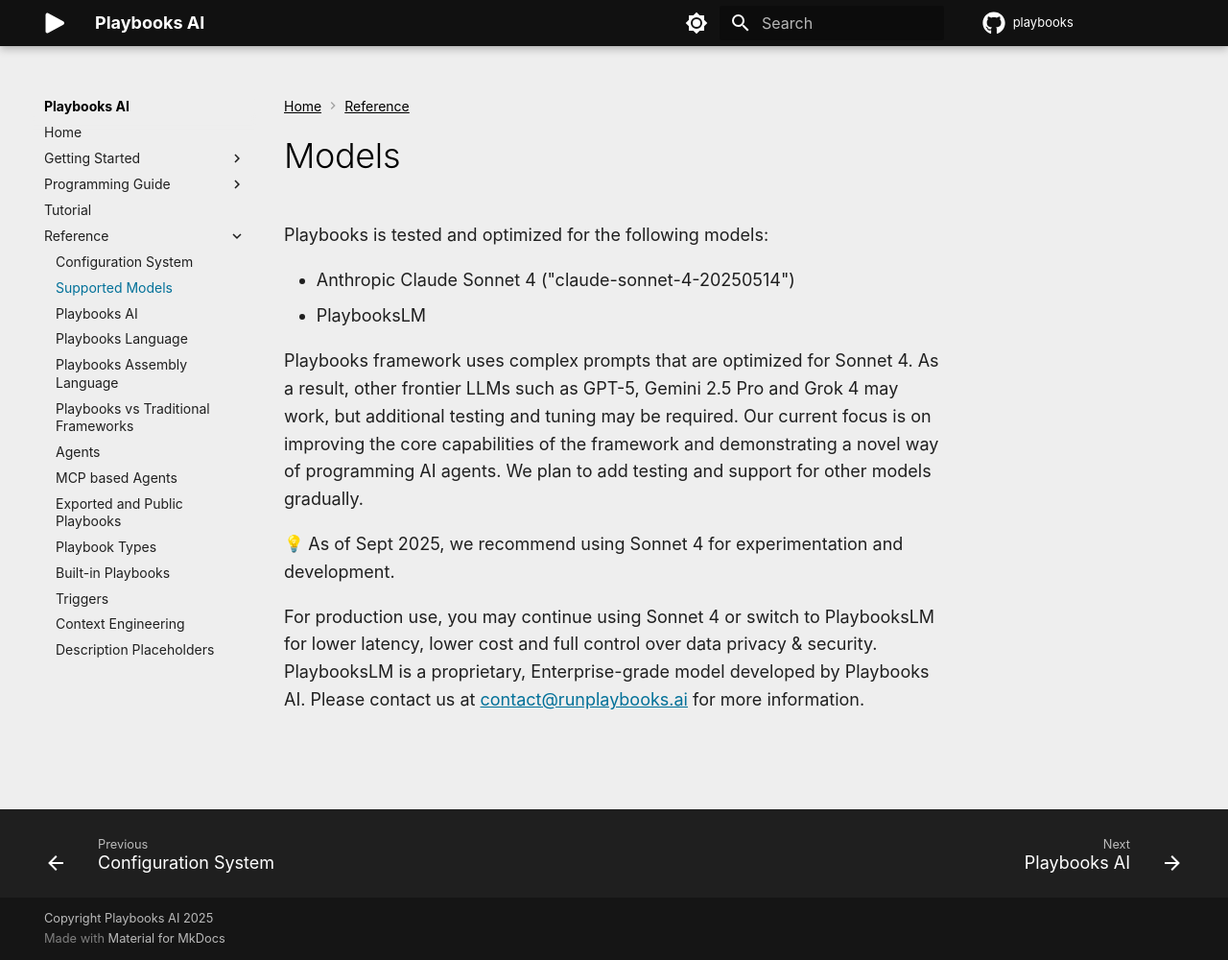
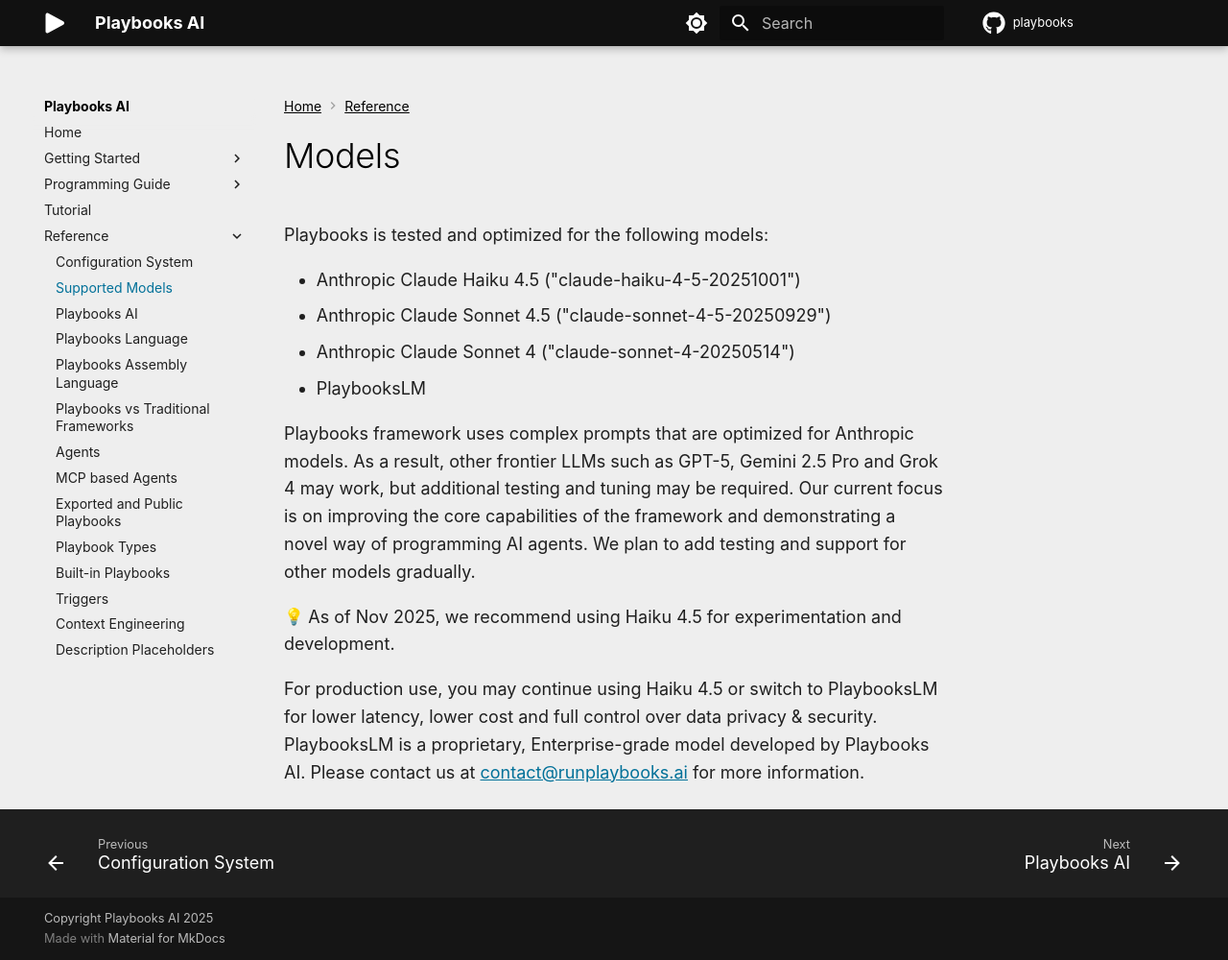
Before and after one commit to playbooks-ai/playbooks-docs, an MkDocs documentation site: the page built from docs/reference/models.md, in a window 1280 px wide and 1000 px high. Shown: the whole window at 96% size. Built offline with MkDocs 1.6.1 and Material for MkDocs 9.7.7, drawn with Linux system fonts in a browser that asks for light colours; emoji names are drawn with the system emoji font; some web fonts are replaced; comment, search, counter and statistics services are not loaded.

Commit message:
Support for Sonnet 4.5 and Haiku 4.5

```diff
--- a/docs/reference/models.md
+++ b/docs/reference/models.md
@@ -2,11 +2,13 @@
 
 Playbooks is tested and optimized for the following models:
 
+- Anthropic Claude Haiku 4.5 ("claude-haiku-4-5-20251001")
+- Anthropic Claude Sonnet 4.5 ("claude-sonnet-4-5-20250929")
 - Anthropic Claude Sonnet 4 ("claude-sonnet-4-20250514")
 - PlaybooksLM
 
-Playbooks framework uses complex prompts that are optimized for Sonnet 4. As a result, other frontier LLMs such as GPT-5, Gemini 2.5 Pro and Grok 4 may work, but additional testing and tuning may be required. Our current focus is on improving the core capabilities of the framework and demonstrating a novel way of programming AI agents. We plan to add testing and support for other models gradually.
+Playbooks framework uses complex prompts that are optimized for Anthropic models. As a result, other frontier LLMs such as GPT-5, Gemini 2.5 Pro and Grok 4 may work, but additional testing and tuning may be required. Our current focus is on improving the core capabilities of the framework and demonstrating a novel way of programming AI agents. We plan to add testing and support for other models gradually.
 
-:bulb: As of Sept 2025, we recommend using Sonnet 4 for experimentation and development.
+:bulb: As of Nov 2025, we recommend using Haiku 4.5 for experimentation and development.
 
-For production use, you may continue using Sonnet 4 or switch to PlaybooksLM for lower latency, lower cost and full control over data privacy & security. PlaybooksLM is a proprietary, Enterprise-grade model developed by Playbooks AI. Please contact us at [contact@runplaybooks.ai](mailto:contact@runplaybooks.ai) for more information.
+For production use, you may continue using Haiku 4.5 or switch to PlaybooksLM for lower latency, lower cost and full control over data privacy & security. PlaybooksLM is a proprietary, Enterprise-grade model developed by Playbooks AI. Please contact us at [contact@runplaybooks.ai](mailto:contact@runplaybooks.ai) for more information.
```
